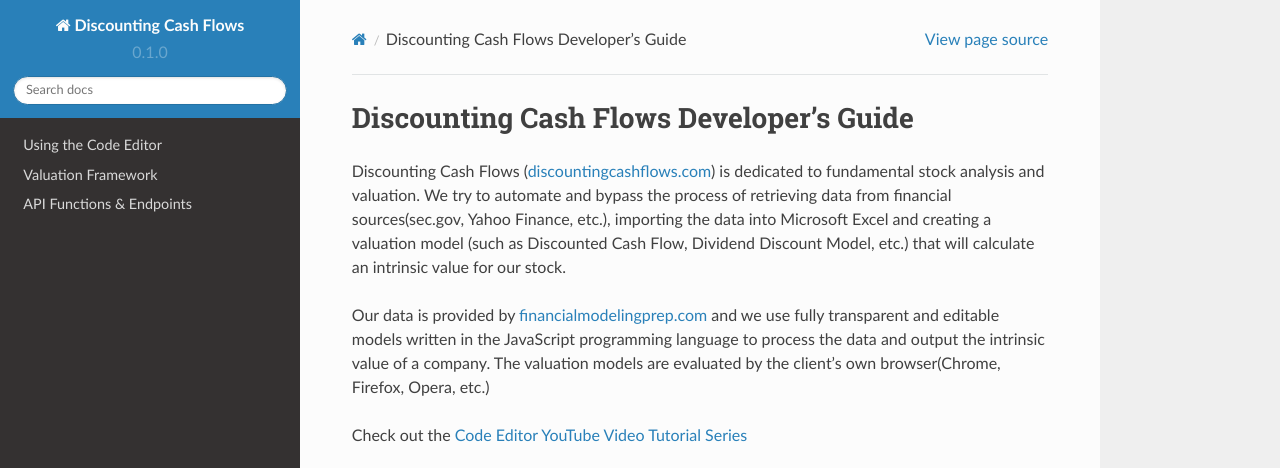
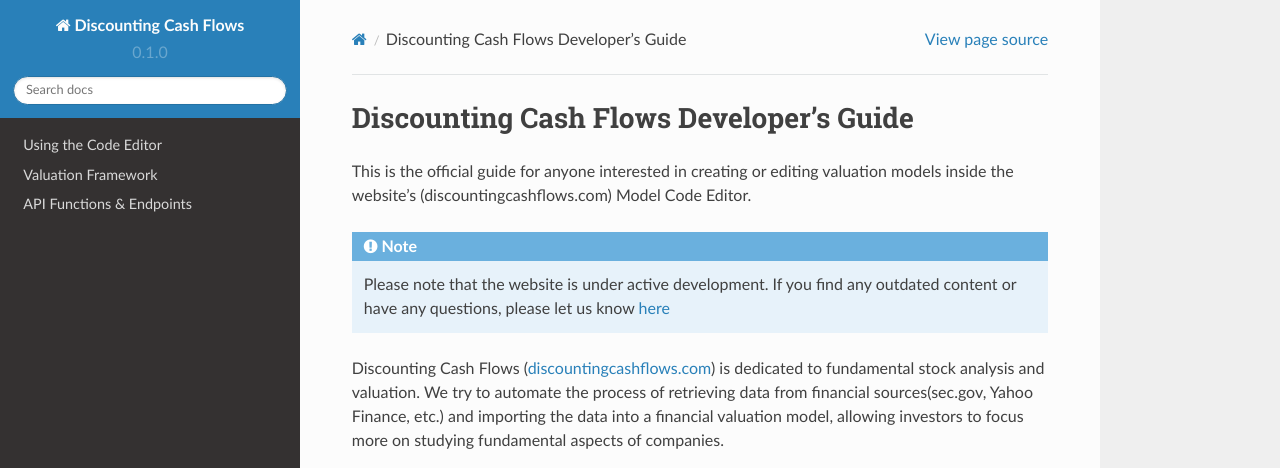
Before and after one commit to DiscountingCashFlows/readthedocs, a Sphinx documentation site: the page built from docs/source/index.rst, in a window 1280 px wide and 900 px high, cut to the strip 0-468 px from the top of the window. Built offline with Sphinx 7.4.7 and the Read the Docs theme 2.0.0, drawn with Linux system fonts in a browser that asks for light colours.

Commit message:
Update index.rst

```diff
--- a/docs/source/index.rst
+++ b/docs/source/index.rst
@@ -1,7 +1,13 @@
 Discounting Cash Flows Developer's Guide
 ========================================
 
-Discounting Cash Flows (`discountingcashflows.com <https://discountingcashflows.com/>`__) is dedicated to fundamental stock analysis and valuation. We try to automate and bypass the process of retrieving data from financial sources(sec.gov, Yahoo Finance, etc.), importing the data into Microsoft Excel and creating a valuation model (such as Discounted Cash Flow, Dividend Discount Model, etc.) that will calculate an intrinsic value for our stock.
+This is the official guide for anyone interested in creating or editing valuation models inside the website's (discountingcashflows.com) Model Code Editor.
+
+.. note::
+
+   Please note that the website is under active development. If you find any outdated content or have any questions, please let us know `here <https://discountingcashflows.com/help/>`__
+
+Discounting Cash Flows (`discountingcashflows.com <https://discountingcashflows.com/>`__) is dedicated to fundamental stock analysis and valuation. We try to automate the process of retrieving data from financial sources(sec.gov, Yahoo Finance, etc.) and importing the data into a financial valuation model, allowing investors to focus more on studying fundamental aspects of companies.
 
 Our data is provided by `financialmodelingprep.com <https://site.financialmodelingprep.com/>`__ and we use fully transparent and editable models written in the JavaScript programming language to process the data and output the intrinsic value of a company. The valuation models are evaluated by the client's own browser(Chrome, Firefox, Opera, etc.)
 
```
